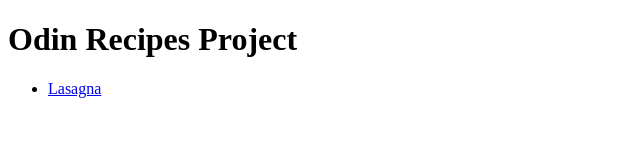
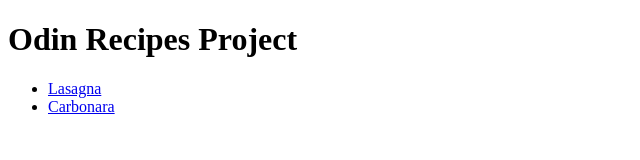
Before and after one commit to DahDahDahRen/odin-recipes, a plain HTML site: page index.html in a window 1280 px wide. Shown: the full height of the page, 0-640 px from the left. Drawn offline with Linux system fonts and the light colour scheme.

Commit message:
Small Implementation
I add the carbonara page to the index.html and link it to the page.

```diff
--- a/index.html
+++ b/index.html
@@ -10,6 +10,7 @@
 
     <ul>
       <li><a href="./recipes/lasagna.html">Lasagna</a></li>
+      <li><a href="./recipes/carbonara.html">Carbonara</a></li>
     </ul>
   </body>
 </html>
```
